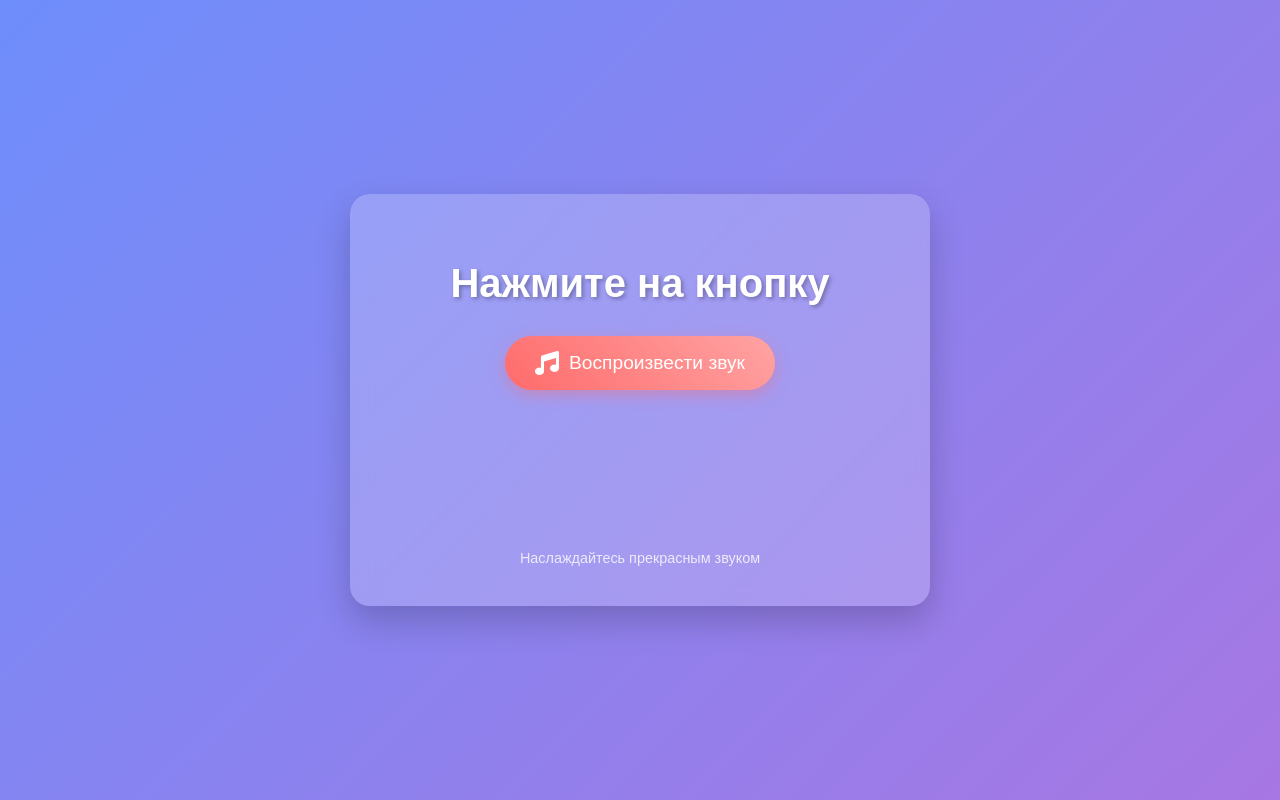
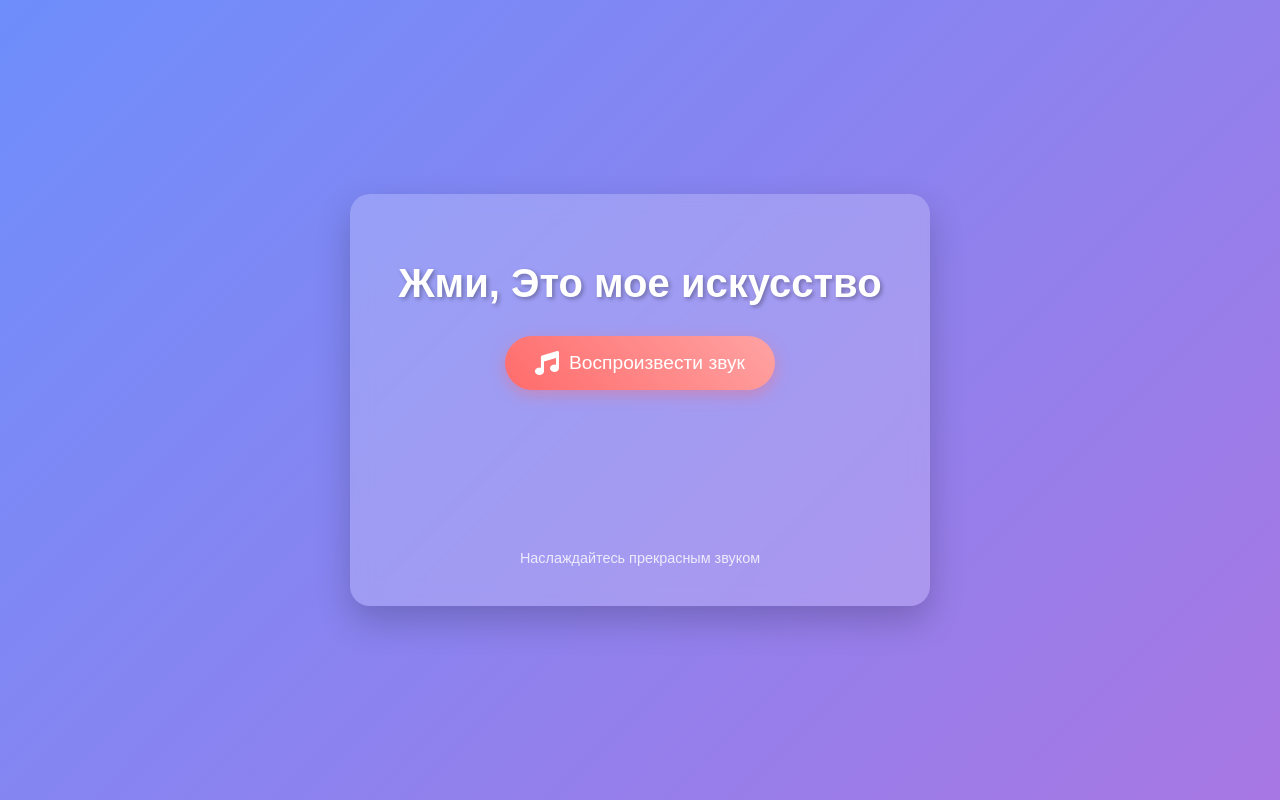
Before and after one commit to Hokch1k/Hokch1k.github.io, a plain HTML site: page index.html in a window 1280 px wide. Drawn offline with Linux system fonts and the light colour scheme.

Commit message:
Update index.html

```diff
--- a/index.html
+++ b/index.html
@@ -91,7 +91,7 @@
 </head>
 <body>
     <div class="container">
-        <h1>Нажмите на кнопку</h1>
+        <h1>Жми, Это мое искусство</h1>
         <button class="btn-sound" id="playSound">
             <i class="fas fa-music"></i>
             Воспроизвести звук
```
